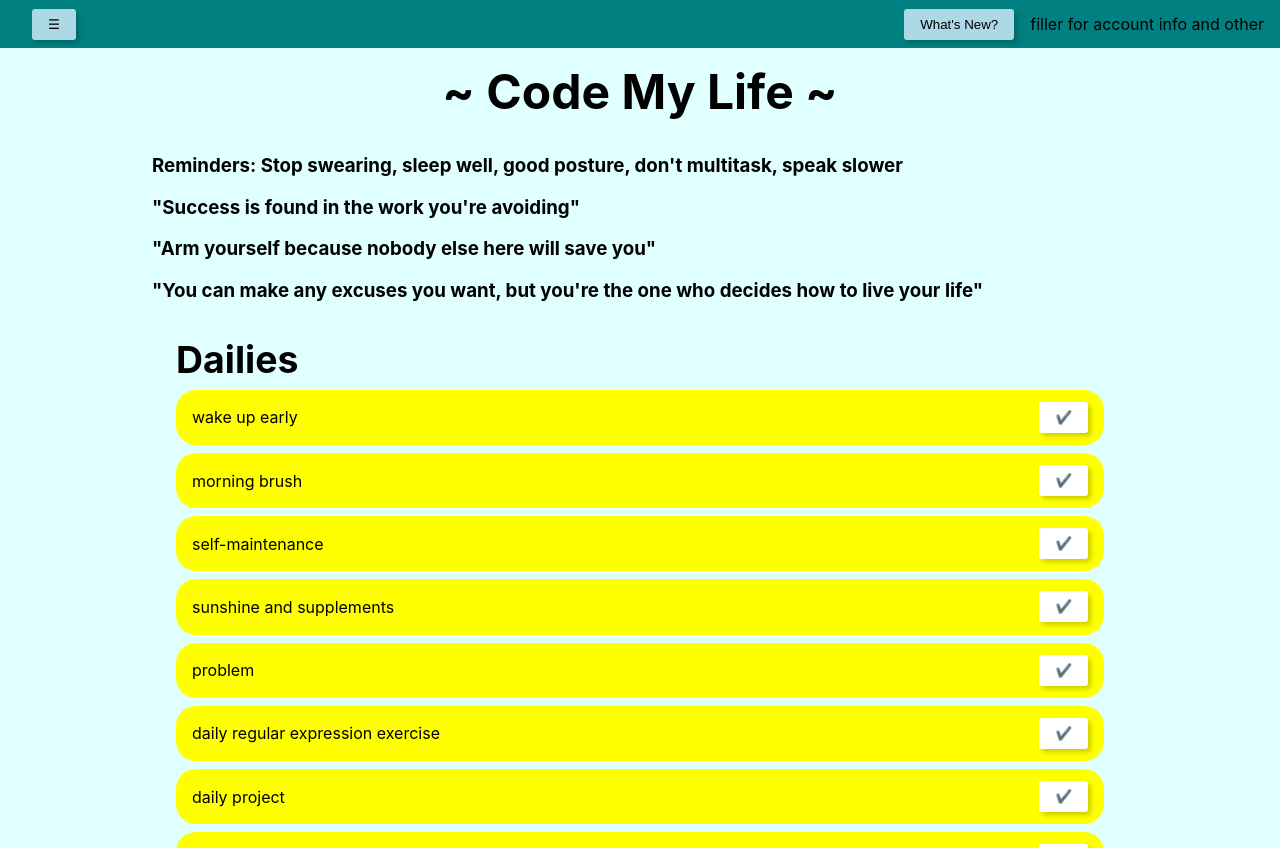
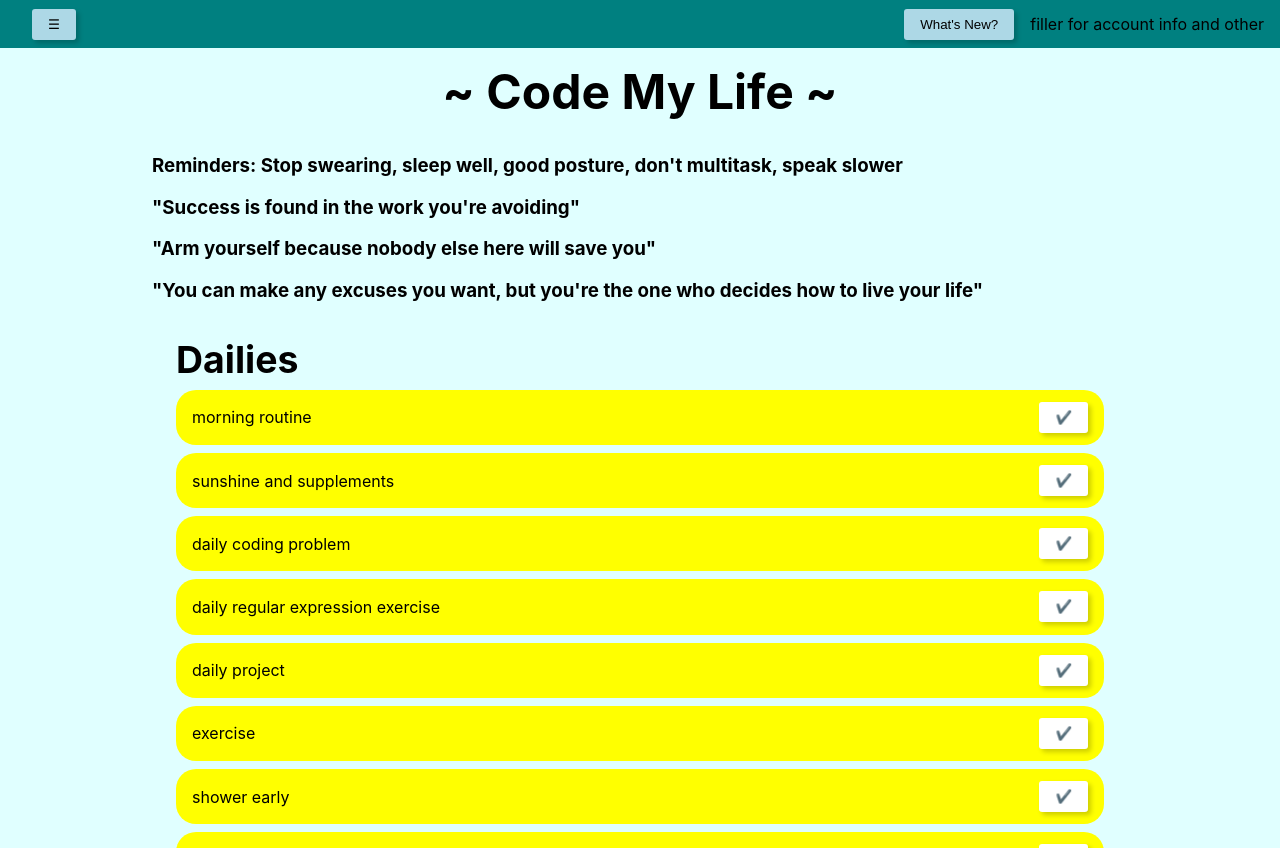
Before and after one commit to JellyChew/code-my-life, a Next.js app: page / in a window 1280 px wide. Built offline with nearby package versions, Linux system fonts and the light colour scheme.

Commit message:
combined morning dailies

```diff
--- a/components/todolist.js
+++ b/components/todolist.js
@@ -5,7 +5,7 @@ import { useState } from 'react'
 
 export default function Todolist() {
 
-    let dailies = [ 'wake up early', 'morning brush', 'self-maintenance', 'sunshine and supplements', 'problem',
+    let dailies = [ 'morning routine', 'sunshine and supplements', 'daily coding problem',
     'daily regular expression exercise', 'daily project', 'exercise', 'shower early', 'draw some' ]
     const [ todos, setTodos ] = useState([]);
     const [ newTodo, setNewTodo ] = useState('');
```
